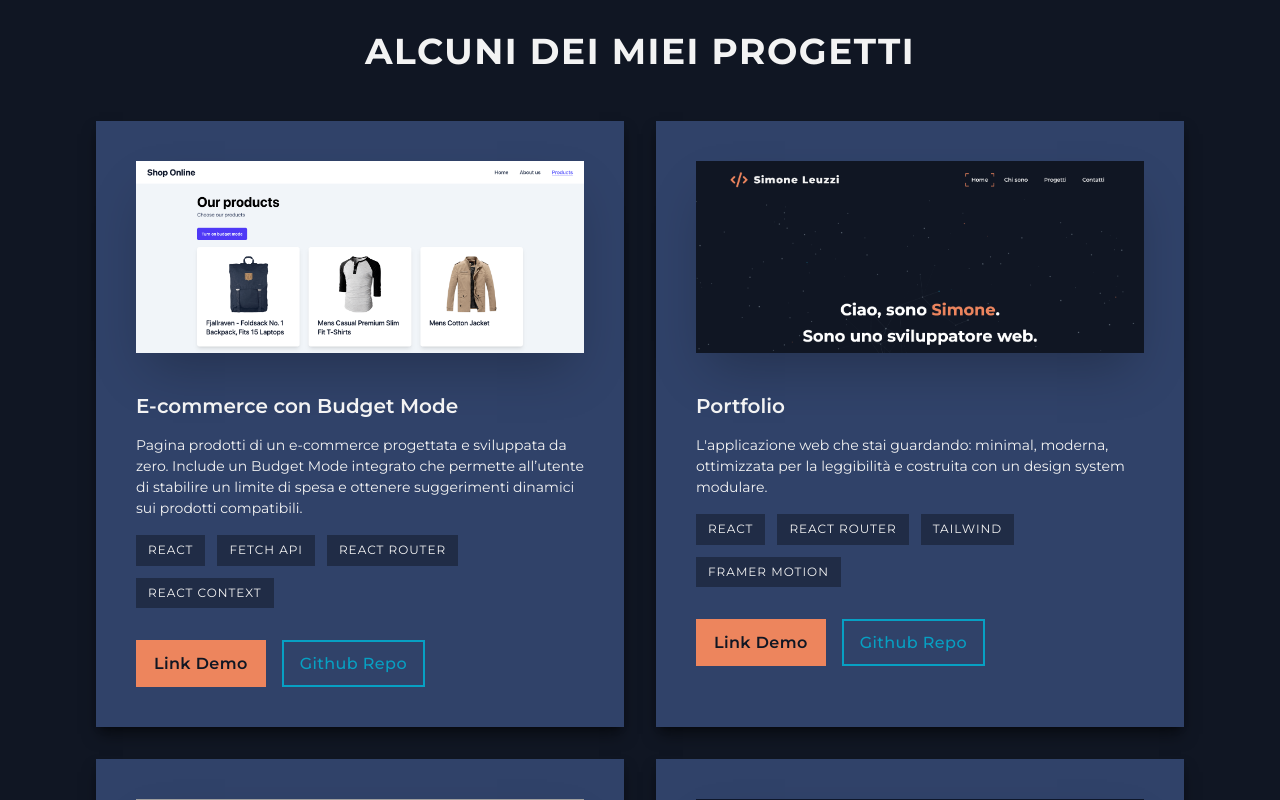
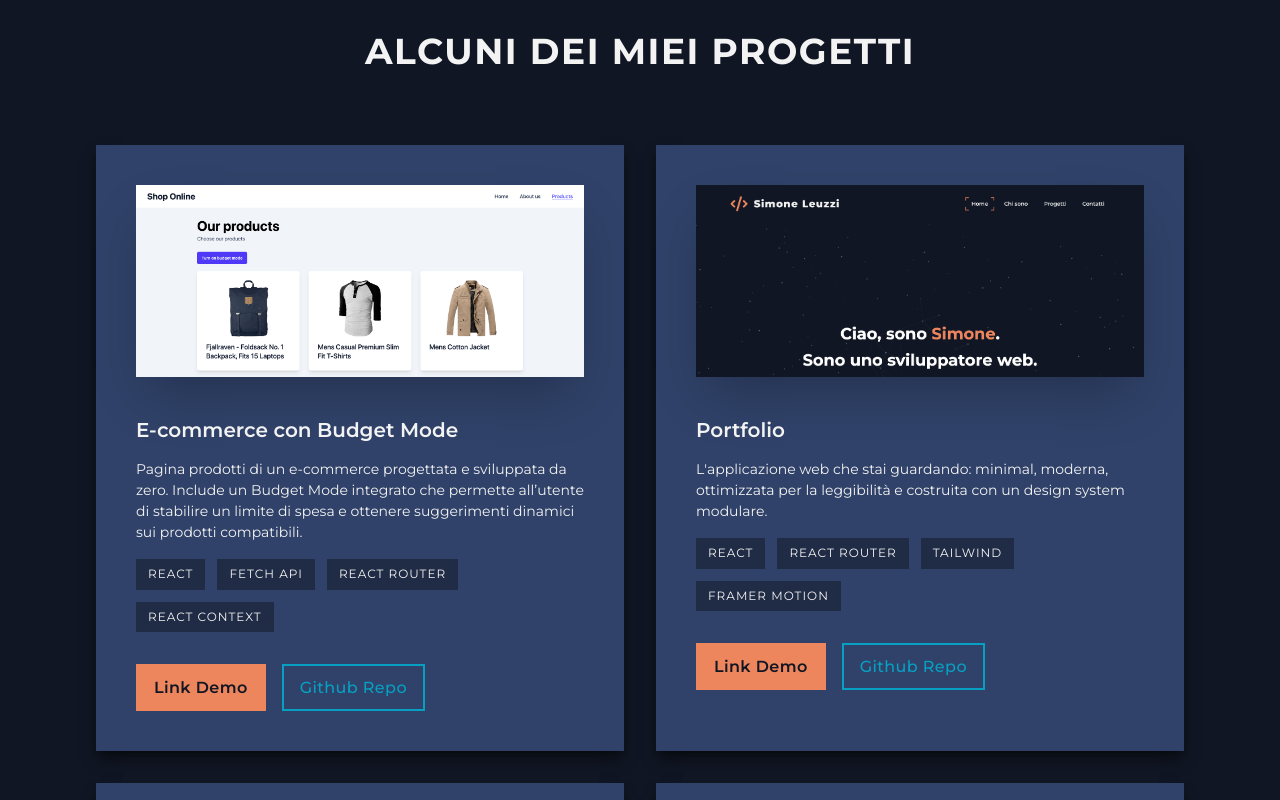
Before and after one commit to SimoL-003/my-portfolio, a React (Vite) app: page / in a window 1280 px wide. Shown: the part 1640-2440 px from the top of the page. Built offline with nearby package versions, Linux system fonts and the light colour scheme; grey boxes are pictures that could not be loaded.

Commit message:
style(home): improve UI by increasing vertical space in projects section

```diff
--- a/src/components/organisms/HomeProjects.jsx
+++ b/src/components/organisms/HomeProjects.jsx
@@ -9,10 +9,9 @@
         <h2 className="text-center my-6 lg:mt-8 lg:mb-12">
           Alcuni dei miei progetti
         </h2>
-        {/* {homeProjects.map(({ title, id }) => (
-          <div>card</div>
-        ))} */}
-        <div className="grid grid-cols-1 md:grid-cols-2 2xl:grid-cols-3 gap-8">
+
+        {/* PROJECTS SECTION */}
+        <div className="grid grid-cols-1 md:grid-cols-2 2xl:grid-cols-3 gap-8 py-6">
           {homeProjects.map(
             ({ id, title, imgs, caption, repo, liveDemo, tech }) => (
               <ProjectCard
@@ -27,6 +26,8 @@
             )
           )}
         </div>
+
+        {/* BUTTONS */}
         <div className="flex flex-col md:flex-row items-center justify-center gap-4 mt-10 w-fit mx-auto">
           <Link
             to={"/contacts"}
```
